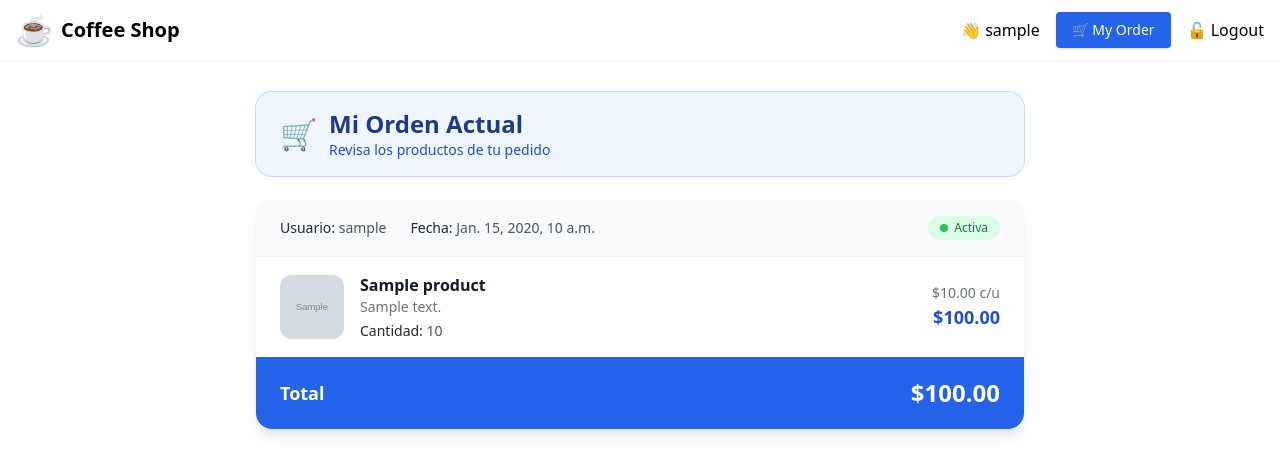
After one commit to danieljosue1233/Django, a Django app: page /orders/my-order/ in a window 1280 px wide. The commit adds this page. Shown: the top 475 px of the page. Run offline with Django 5.2, Linux system fonts and the light colour scheme; a user stored in the database is signed in; tables that the repository leaves empty hold one stand-in row (values such as "Sample post"); grey boxes marked "Sample" are stand-in pictures; some libraries are stand-ins or nearby versions.

Commit message:
Add media settings, order total calculation, and my order template with improved navigation

```diff
--- a/coffee_shop/settings.py
+++ b/coffee_shop/settings.py
@@ -123,6 +123,9 @@ USE_TZ = True
 STATIC_URL = "static/"
 STATICFILES_DIRS = [os.path.join(BASE_DIR, "static")]
 
+MEDIA_URL = "media/"
+MEDIA_ROOT = BASE_DIR
+
 CRISPY_ALLOWED_TEMPLATE_PACKS = "tailwind"
 
 CRISPY_TEMPLATE_PACK = "tailwind"
--- a/orders/models.py
+++ b/orders/models.py
@@ -12,6 +12,10 @@ class Order(models.Model):
     def __str__(self):
         return f"order{self.id} by {self.user}"
 
+    @property
+    def total(self):
+        return sum(item.subtotal for item in self.orderproduct_set.all())
+
 
 class OrderProduct(models.Model):
     order = models.ForeignKey(Order, on_delete=models.CASCADE)
@@ -20,3 +24,7 @@ class OrderProduct(models.Model):
 
     def __str__(self) -> str:
         return f"{self.order}-{self.product}"
+
+    @property
+    def subtotal(self):
+        return self.quantity * self.product.price
--- /dev/null
+++ b/orders/templates/orders/my_order.html
@@ -0,0 +1,119 @@
+{% extends "base.html" %} {% block content %}
+<div class="mx-auto max-w-3xl py-8">
+  <div
+    class="mb-6 flex items-center gap-3 rounded-2xl bg-primary-50 px-6 py-4 ring-1 ring-primary-200"
+  >
+    <span class="text-3xl">🛒</span>
+    <div>
+      <h2 class="text-2xl font-bold text-primary-900">Mi Orden Actual</h2>
+      <p class="text-sm text-primary-700">Revisa los productos de tu pedido</p>
+    </div>
+  </div>
+
+  {% if not order %}
+  <div
+    class="flex flex-col items-center rounded-2xl border-2 border-dashed border-gray-300 bg-white px-6 py-16 text-center"
+  >
+    <span class="mb-4 text-5xl">☕</span>
+    <h3 class="text-lg font-semibold text-gray-800">
+      No tienes ninguna orden activa
+    </h3>
+    <p class="mt-1 text-sm text-gray-500">
+      ¡Agrega algún producto para empezar tu pedido!
+    </p>
+    <a
+      href="{% url 'list_product' %}"
+      class="mt-6 rounded-lg bg-primary-600 px-6 py-2.5 text-sm font-medium text-white shadow transition-all duration-300 hover:-translate-y-0.5 hover:bg-primary-700 hover:shadow-lg"
+    >
+      Ver productos
+    </a>
+  </div>
+
+  {% elif not order.orderproduct_set.all %}
+  <div
+    class="flex flex-col items-center rounded-2xl border-2 border-dashed border-gray-300 bg-white px-6 py-16 text-center"
+  >
+    <span class="mb-4 text-5xl">🛍️</span>
+    <h3 class="text-lg font-semibold text-gray-800">Tu orden está vacía</h3>
+    <p class="mt-1 text-sm text-gray-500">
+      Aún no has agregado productos a tu orden.
+    </p>
+    <a
+      href="{% url 'list_product' %}"
+      class="mt-6 rounded-lg bg-primary-600 px-6 py-2.5 text-sm font-medium text-white shadow transition-all duration-300 hover:-translate-y-0.5 hover:bg-primary-700 hover:shadow-lg"
+    >
+      Explorar productos
+    </a>
+  </div>
+
+  {% else %}
+  <div class="overflow-hidden rounded-2xl bg-white shadow-lg">
+    <div
+      class="flex flex-wrap items-center gap-x-6 gap-y-2 border-b border-gray-100 bg-gray-50 px-6 py-4"
+    >
+      <span class="text-sm text-gray-600">
+        <span class="font-medium text-gray-800">Usuario:</span>
+        {{ order.user.username }}
+      </span>
+      <span class="text-sm text-gray-600">
+        <span class="font-medium text-gray-800">Fecha:</span>
+        {{ order.order_date }}
+      </span>
+      <span
+        class="ml-auto inline-flex items-center gap-1.5 rounded-full bg-green-100 px-3 py-1 text-xs font-medium text-green-700"
+      >
+        <span class="h-2 w-2 rounded-full bg-green-500"></span>
+        Activa
+      </span>
+    </div>
+
+    <ul class="divide-y divide-gray-100">
+      {% for product_order in order.orderproduct_set.all %}
+      <li
+        class="flex items-center gap-4 px-6 py-4 transition hover:bg-primary-50"
+      >
+        <div
+          class="flex h-16 w-16 shrink-0 items-center justify-center overflow-hidden rounded-xl bg-primary-100 text-3xl"
+        >
+          {% if product_order.product.photo %}
+          <img
+            src="{{ product_order.product.photo.url }}"
+            alt="{{ product_order.product.name }}"
+            class="h-full w-full object-cover"
+          />
+          {% else %} ☕ {% endif %}
+        </div>
+        <div class="min-w-0 flex-1">
+          <h4 class="truncate font-semibold text-gray-900">
+            {{ product_order.product.name }}
+          </h4>
+          <p class="truncate text-sm text-gray-500">
+            {{ product_order.product.description }}
+          </p>
+          <p class="mt-1 text-sm text-gray-600">
+            <span class="font-medium text-gray-800">Cantidad:</span>
+            {{ product_order.quantity }}
+          </p>
+        </div>
+        <div class="text-right">
+          <p class="text-sm text-gray-500">
+            ${{ product_order.product.price|floatformat:2 }} c/u
+          </p>
+          <p class="text-lg font-bold text-primary-700">
+            ${{ product_order.subtotal|floatformat:2 }}
+          </p>
+        </div>
+      </li>
+      {% endfor %}
+    </ul>
+
+    <div
+      class="flex items-center justify-between bg-primary-600 px-6 py-5 text-white"
+    >
+      <span class="text-lg font-semibold">Total</span>
+      <span class="text-2xl font-bold">${{ order.total|floatformat:2 }}</span>
+    </div>
+  </div>
+  {% endif %}
+</div>
+{% endblock content %}
--- a/orders/urls.py
+++ b/orders/urls.py
@@ -3,6 +3,6 @@ from django.urls import path
 from .views import CreateOrderProductView, MyOrderView
 
 urlpatterns = [
-    path("mi-orden", MyOrderView.as_view(), name="my_order"),
-    path("agregar-producto", CreateOrderProductView.as_view(), name="add_product"),
+    path("my-order/", MyOrderView.as_view(), name="my_order"),
+    path("add-product/", CreateOrderProductView.as_view(), name="add_product"),
 ]
--- a/templates/base.html
+++ b/templates/base.html
@@ -5,18 +5,60 @@
     <meta name="viewport" content="width=device-width, initial-scale=1.0" />
     <title>Coffee Shop</title>
     <script src="https://cdn.tailwindcss.com"></script>
+    <script>
+      tailwind.config = {
+        theme: {
+          extend: {
+            colors: {
+              primary: {
+                50: "#eff6ff",
+                100: "#dbeafe",
+                200: "#bfdbfe",
+                300: "#93c5fd",
+                400: "#60a5fa",
+                500: "#3b82f6",
+                600: "#2563eb",
+                700: "#1d4ed8",
+                800: "#1e40af",
+                900: "#1e3a8a",
+              },
+            },
+          },
+        },
+      };
+    </script>
   </head>
   <body>
-    <div class="flex items-center gap-4">
-      ☕
-      {%if user.is_authenticated%}
+    <nav class="flex items-center justify-between px-4 py-3 shadow-sm">
+      <div class="flex items-center gap-2">
+        <span class="text-3xl">☕</span>
+        <span class="text-xl font-bold text-black">Coffee Shop</span>
+      </div>
+      <div class="flex items-center gap-4">
+        {%if user.is_authenticated%}
         <span>👋 {{user.username}}</span>
-        <a href="{%url 'logout'%}" class="hover:text-amber-600 transition">🚪 Logout</a>
-      {%else%}
-        <a href="{%url 'login'%}" class="hover:text-amber-600 transition">🔐 Login</a>
-        <a href="{%url 'register'%}" class="hover:text-amber-600 transition">📝 Register</a>
-      {%endif%}
-    </div>
+        <a
+          href="{%url 'my_order'%}"
+          class="rounded bg-primary-600 px-4 py-2 text-sm font-medium text-white shadow transition-all duration-300 hover:-translate-y-0.5 hover:scale-105 hover:bg-primary-700 hover:shadow-lg"
+        >
+          🛒 My Order
+        </a>
+        <form action="{%url 'logout'%}" method="post">
+          {%csrf_token%}
+          <button type="submit" class="hover:text-primary-600 transition">
+            🔓 Logout
+          </button>
+        </form>
+        {%else%}
+        <a href="{%url 'login'%}" class="hover:text-primary-600 transition"
+          >🔐 Login</a
+        >
+        <a href="{%url 'register'%}" class="hover:text-primary-600 transition"
+          >📝 Register</a
+        >
+        {%endif%}
+      </div>
+    </nav>
     <div class="container mx-auto px-4">
       {%block content %}{%endblock content %}
     </div>
```
